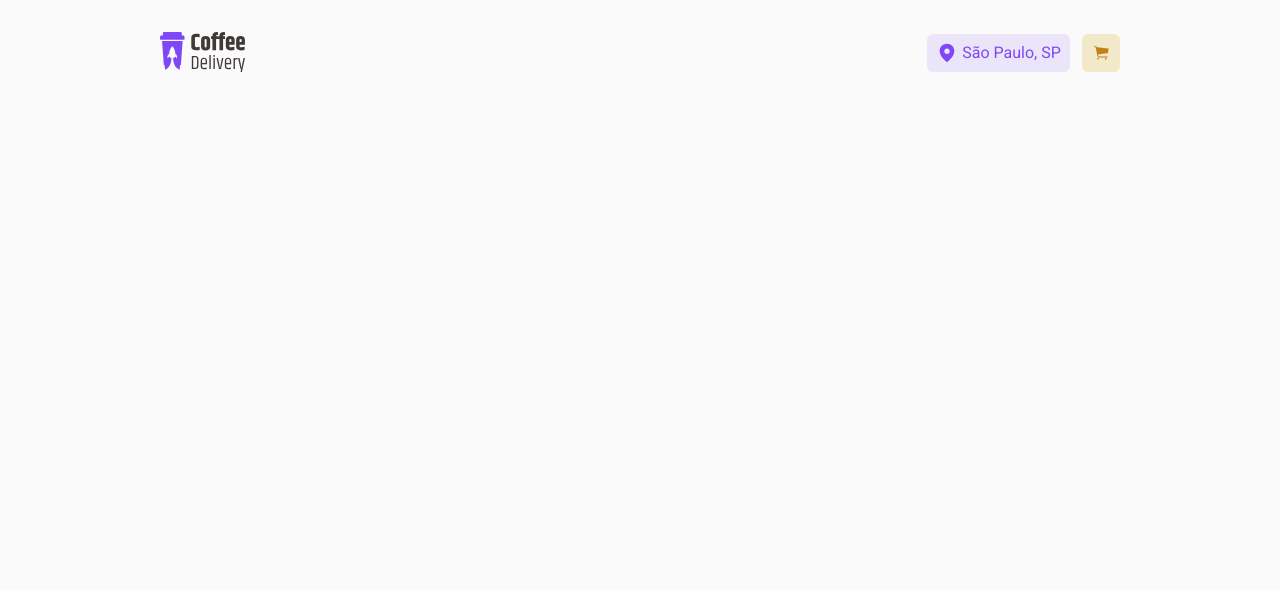
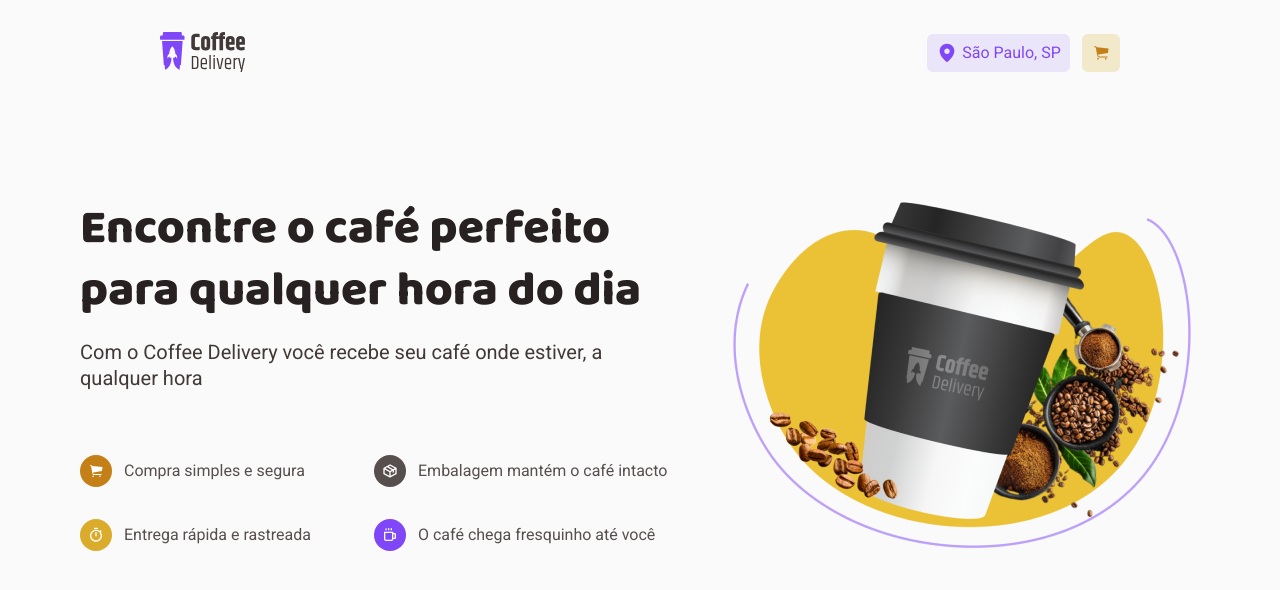
Before and after one commit to italopspereira/coffee-delivery, a React (Vite) app: page / in a window 1280 px wide. Shown: the top 590 px of the page. Built offline with nearby package versions, Linux system fonts and the light colour scheme.

Commit message:
import presentation container

```diff
--- a/src/App.tsx
+++ b/src/App.tsx
@@ -2,11 +2,13 @@ import { ThemeProvider } from 'styled-components'
 import { GlobalStyle } from './styles/global'
 import { defaultTheme } from './styles/themes/default'
 import { Header } from './components/Header/header'
+import { Presentation } from './components/Presentation/presentation'
 export function App() {
   return (
     <ThemeProvider theme={defaultTheme}>
       <GlobalStyle />
       <Header></Header>
+      <Presentation></Presentation>
     </ThemeProvider>
   )
 }
```
